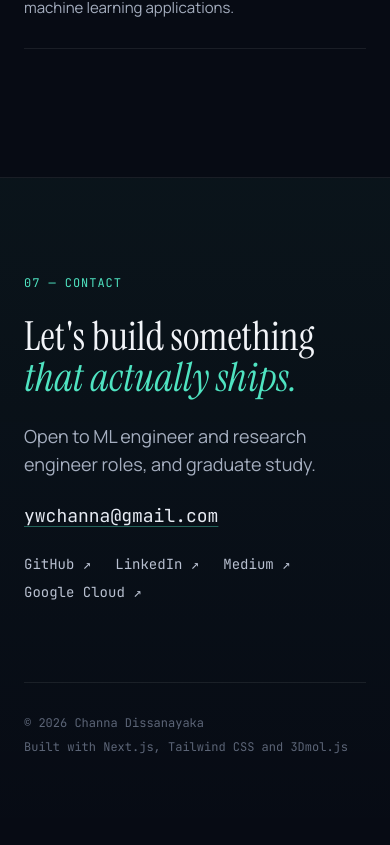
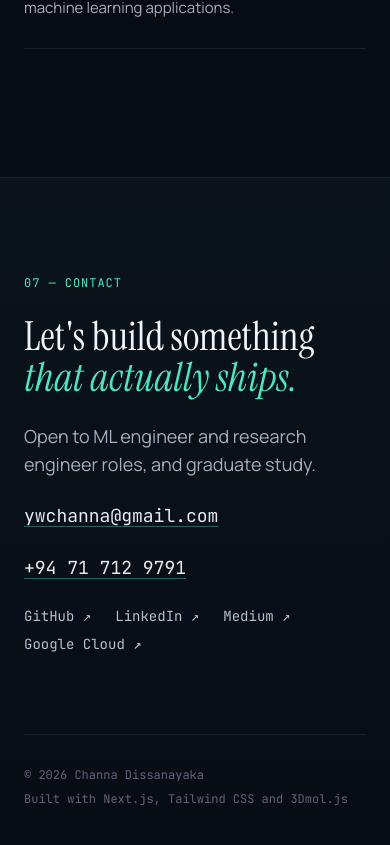
Before and after one commit to ywchanna2001/Portfolio, a Next.js app: page / in a window 390 px wide. Shown: the part 8342-9187 px from the top of the page. Built offline with nearby package versions, Linux system fonts and the light colour scheme.

Commit message:
contact updated

```diff
--- a/components/Contact.tsx
+++ b/components/Contact.tsx
@@ -26,6 +26,12 @@ export default function Contact() {
             >
               {site.email}
             </a>
+            <a
+               href={`tel:${site.phone.replace(/\s/g, "")}`}
+                className="w-fit font-mono text-lg text-body underline decoration-accent/40 underline-offset-4 transition-colors hover:text-accent md:text-xl"
+              >
+                {site.phone}
+              </a>
 
             <div className="flex flex-wrap gap-x-6 gap-y-2 font-mono text-sm">
               {site.links.map((l) => (
```
